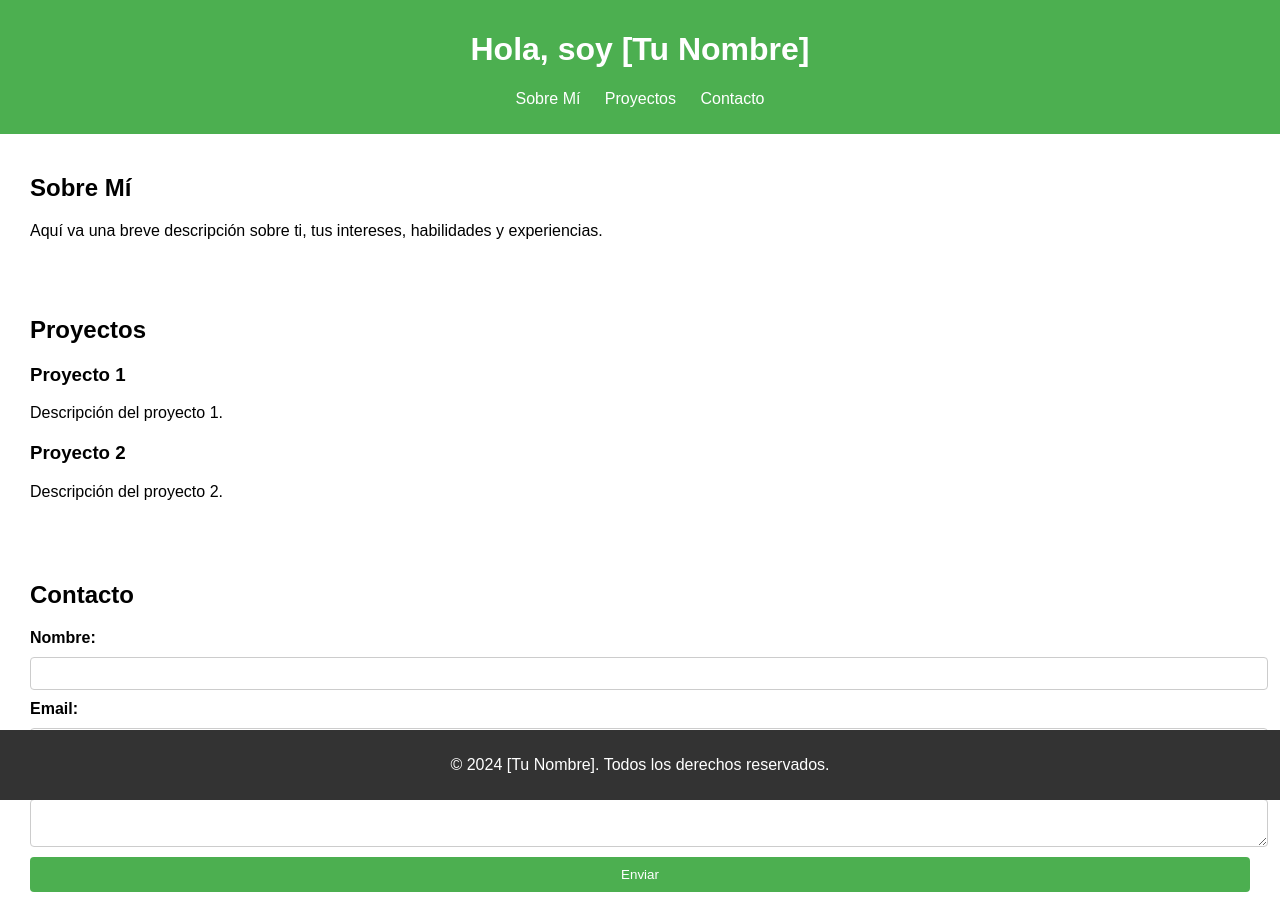
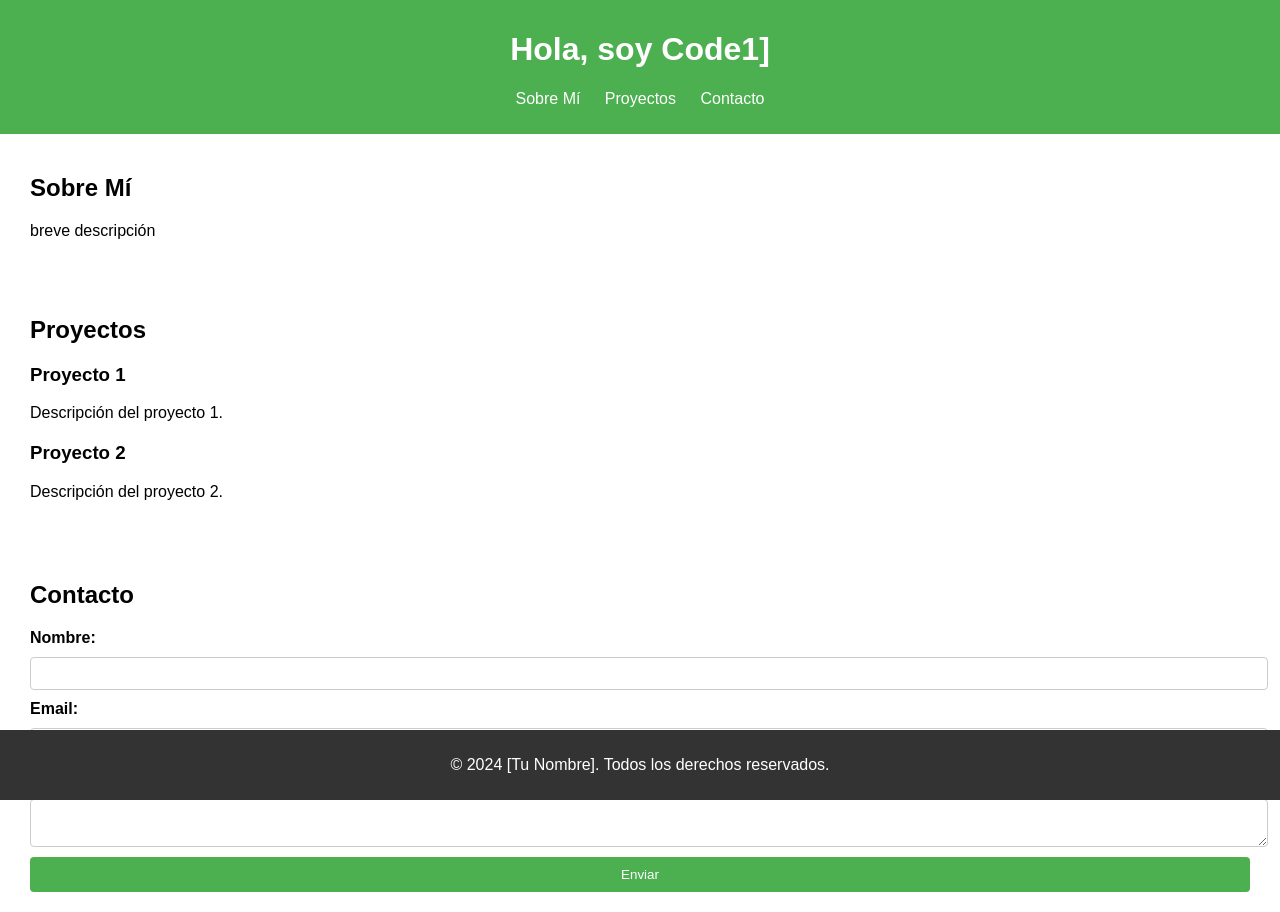
Before and after one commit to fftaca/code1, a plain HTML site: page index.html in a window 1280 px wide. Drawn offline with Linux system fonts and the light colour scheme.

Commit message:
Update index.html

```diff
--- a/index.html
+++ b/index.html
@@ -3,12 +3,12 @@
 <head>
     <meta charset="UTF-8">
     <meta name="viewport" content="width=device-width, initial-scale=1.0">
-    <title>Mi Presentación Personal</title>
+    <title>Presentación Personal</title>
     <link rel="stylesheet" href="styles.css">
 </head>
 <body>
     <header>
-        <h1>Hola, soy [Tu Nombre]</h1>
+        <h1>Hola, soy Code1]</h1>
         <nav>
             <ul>
                 <li><a href="#about">Sobre Mí</a></li>
@@ -20,7 +20,7 @@
 
     <section id="about">
         <h2>Sobre Mí</h2>
-        <p>Aquí va una breve descripción sobre ti, tus intereses, habilidades y experiencias.</p>
+        <p>breve descripción</p>
     </section>
 
     <section id="projects">
```
